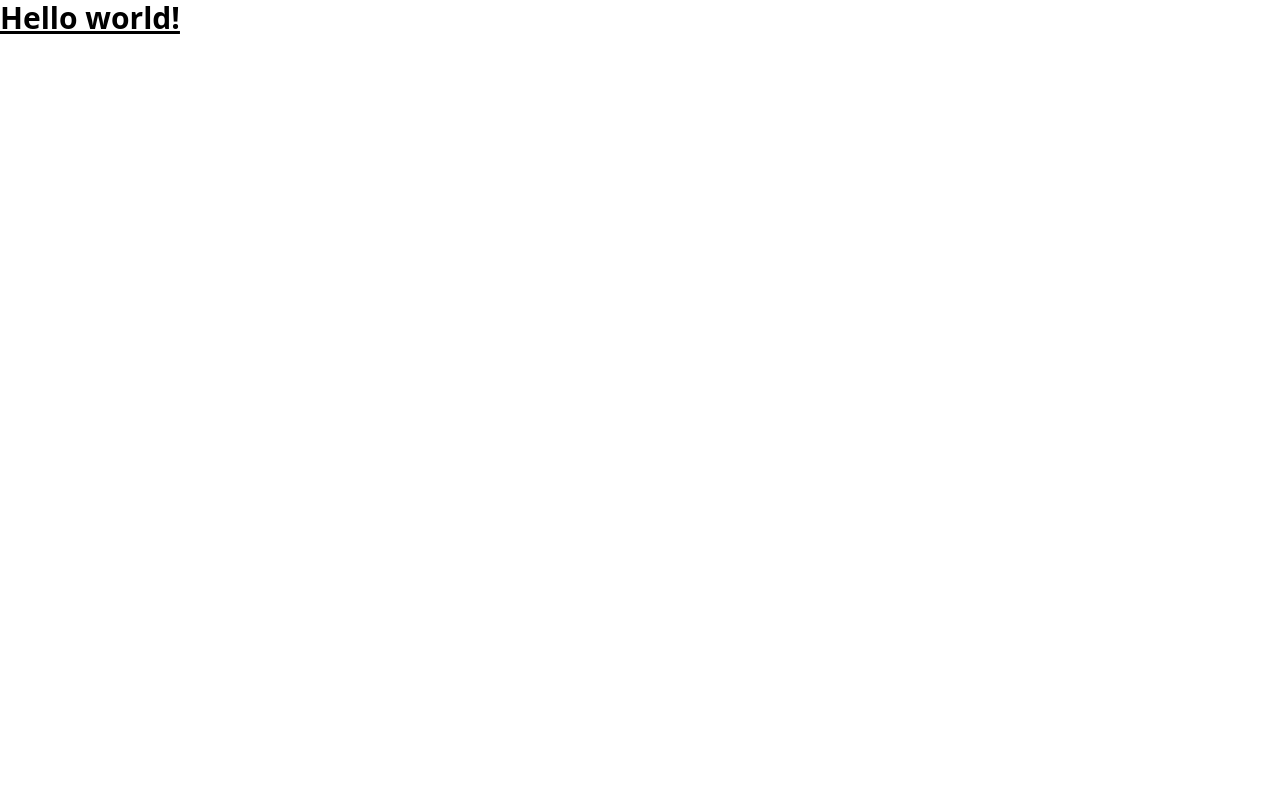
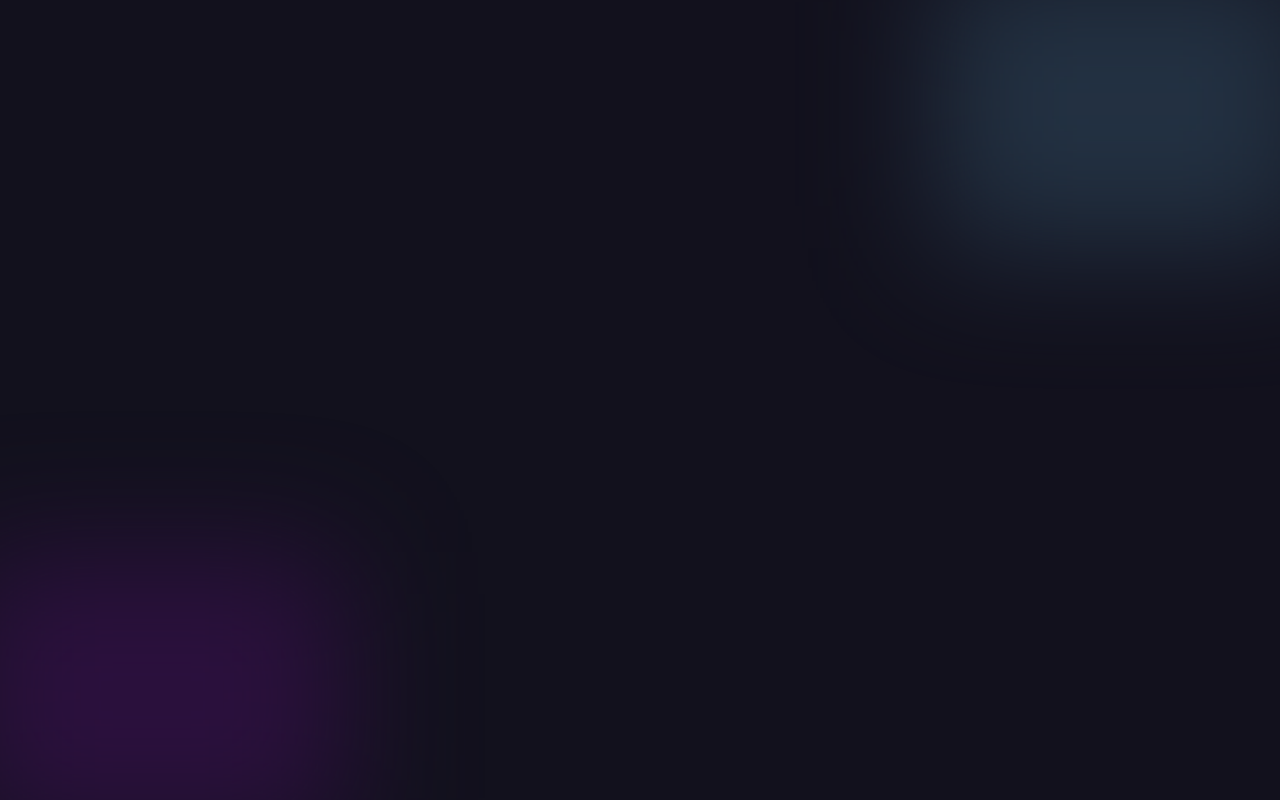
Before and after one commit to hussain-shariff/jobster-frontend, a React (Vite) app: page / in a window 1280 px wide. Built offline with nearby package versions, Linux system fonts and the light colour scheme.

Commit message:
gradient landing page

```diff
--- a/src/App.jsx
+++ b/src/App.jsx
@@ -2,10 +2,9 @@
 function App() {
 
   return (
-    <div className="App">
-       <h1 className="text-3xl font-bold underline">
-          Hello world!
-      </h1>
+    <div className="bg-[#12111d] h-screen relative overflow-hidden" >
+      <div className="absolute -top-10 -right-10 w-96 h-72 bg-[#2a3f52] blur-3xl opacity-70"></div>
+      <div className="absolute -bottom-10 -left-10 w-96 h-72 bg-[#36104b] blur-3xl opacity-70"></div>
     </div>
   )
 }
```
